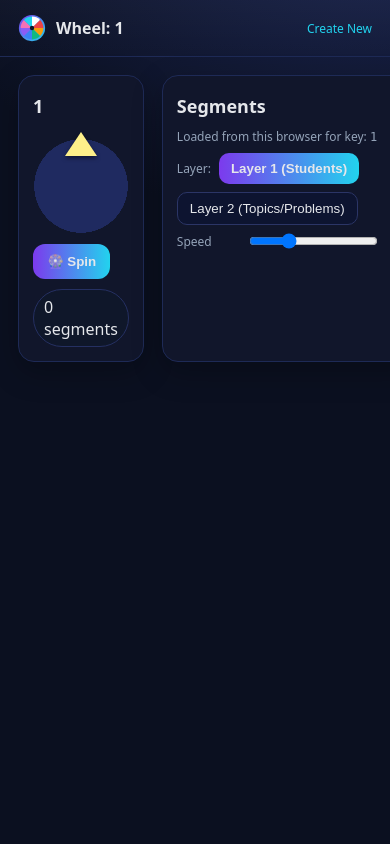
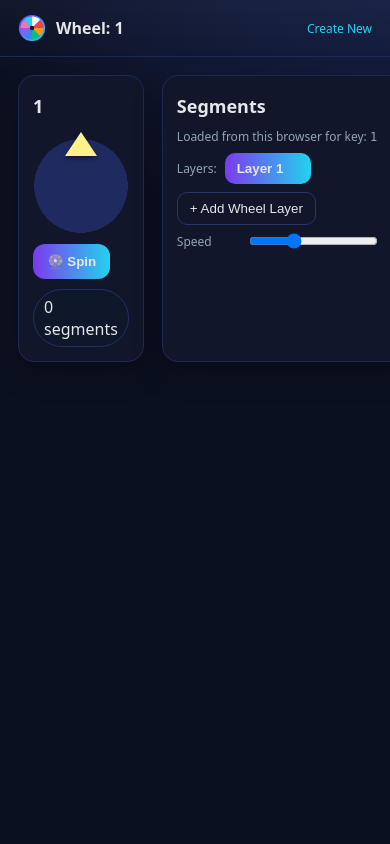
Before and after one commit to kickinslowly/spinner, a Flask app: page /wheel/1 in a window 390 px wide; the page is wider, and only the part inside the window is pictured. Run offline with Flask 3, Linux system fonts and the light colour scheme.

Commit message:
updated layers and wheel responsiveness and speed.

```diff
--- a/static/css/style.css
+++ b/static/css/style.css
@@ -61,5 +61,8 @@ hr{border:0;border-top:1px dashed #2b3566;margin:12px 0}
 }
 /* Tabs for layers */
 .tabs{display:flex; gap:8px; align-items:center; flex-wrap:wrap; margin:8px 0 6px}
-.tab-btn{padding:8px 12px; border-radius:10px; border:1px solid #2b3566; background:#0d1430; color:var(--text); cursor:pointer}
+.tab-btn{padding:8px 12px; border-radius:10px; border:1px solid #2b3566; background:#0d1430; color:var(--text); cursor:pointer; display:inline-flex; align-items:center}
 .tab-btn.active{background:linear-gradient(90deg, var(--accent), var(--accent2)); border:none; font-weight:700}
+/* Pencil icon on hover */
+.layer-tabs .tab-btn .edit{opacity:0; margin-left:6px; font-size:12px}
+.layer-tabs .tab-btn:hover .edit{opacity:0.9}
--- a/static/js/wheel.js
+++ b/static/js/wheel.js
@@ -25,29 +25,46 @@
 
   const tick = new Audio("/static/sounds/tick.wav");
 
-  // Layer tabs
-  const tab1 = document.getElementById("tabLayer1");
-  const tab2 = document.getElementById("tabLayer2");
-  function updateTabUI(){
-    if(tab1&&tab2){
-      tab1.classList.toggle("active", activeLayer===1);
-      tab2.classList.toggle("active", activeLayer===2);
-    }
+  // Layer tabs (dynamic)
+  const layerTabs = document.getElementById("layerTabs");
+  const addLayerBtn = document.getElementById("addLayerBtn");
+
+  function renderTabs(){
+    if(!layerTabs) return;
+    layerTabs.innerHTML = "";
+    layers.forEach((layer, i)=>{
+      const btn = document.createElement("button");
+      btn.className = "tab-btn" + (i===activeLayer?" active":"");
+      btn.innerHTML = `<span class="name">${(layer.name||`Layer ${i+1}`).replace(/</g,'&lt;')}</span><span class="edit" title="Rename">✎</span>`;
+      btn.addEventListener("click", ()=> switchLayer(i));
+      btn.querySelector(".edit")?.addEventListener("click", (e)=>{
+        e.stopPropagation();
+        const newName = prompt("Rename layer:", layer.name || `Layer ${i+1}`);
+        if(newName!==null){
+          layer.name = newName.trim() || layer.name || `Layer ${i+1}`;
+          renderTabs();
+        }
+      });
+      layerTabs.appendChild(btn);
+    });
   }
-  function switchLayer(n){
-    if(n!==1 && n!==2) return;
-    activeLayer = n;
-    segments = layers[activeLayer];
+
+  function switchLayer(i){
+    if(i<0 || i>=layers.length) return;
+    activeLayer = i;
+    segments = layers[activeLayer].segments;
     renderSegmentRows();
     drawWheel();
-    updateTabUI();
+    renderTabs();
   }
 
-  let layers = {1: [], 2: []}; // per-layer segments
-  let activeLayer = 1;
-  let segments = layers[activeLayer]; // alias to current layer
+  let layers = [];
+  let activeLayer = 0;
+  let segments = []; // alias to current layer's segments
   let angle = 0;
   let spinning = false;
+  let rafId = null;
+  let spinToken = 0;
 
   const defaultColors = ["#2bab5e","#f2c054","#5c85c7","#db4d4d","#f59e0b","#10b981","#8b5cf6","#22d3ee","#ef4444","#f472b6"];
 
@@ -74,7 +91,12 @@
     try{ localStorage.setItem("wheel:speed:"+k, String(n)); }catch(e){}
   }
   function updateSpeedLabel(n){
-    if(speedValue){ speedValue.textContent = (Number(n)||1).toFixed(1)+"x"; }
+    if(speedValue){
+      const v = Number(n)||1;
+      // Show more precision for very small speeds so 0.02 doesn't appear as 0.0x
+      const label = v < 1 ? v.toFixed(2) : v.toFixed(1);
+      speedValue.textContent = label + "x";
+    }
   }
   function getSpeed(){
     const n = Number(speedInput?.value);
@@ -211,7 +233,11 @@
   }
 
   function spin(){
-    if(spinning || segments.length===0 || totalWeight()<=0) return;
+    if(segments.length===0 || totalWeight()<=0) return;
+    // cancel any in-flight animation and start fresh immediately
+    spinToken++;
+    const myToken = spinToken;
+    if(rafId){ cancelAnimationFrame(rafId); rafId = null; }
     spinning = true;
     winnerEl.style.display="none";
 
@@ -235,13 +261,16 @@
     const pointerAngle = -Math.PI/2; // top
     const mid = (targetStart + targetEnd)/2;
     let delta = (pointerAngle - mid);
+    // Normalize delta to [0, 2π) so alignment never reduces guaranteed extra rotation
+    const twoPi = Math.PI * 2;
+    delta = ((delta % twoPi) + twoPi) % twoPi;
 
-    // Add a few full spins + easing
-    const extra = Math.PI*2 * (4 + Math.floor(Math.random()*2)); // 4-5 spins
-    const targetAngle = angle + extra + delta;
+    // Ensure at least 2 full spins before entering winning segment on EVERY spin
+    const extraTurns = 2 + Math.random(); // 2–3 extra full turns beyond alignment
+    const targetAngle = angle + extraTurns * twoPi + delta;
 
     const baseDuration = 4000; // ms at 1.0x
-    const speedFactor = Math.max(0.2, Math.min(5, getSpeed()));
+    const speedFactor = Math.max(0.02, Math.min(5, getSpeed()));
     const duration = Math.max(600, baseDuration / speedFactor);
     const t0 = performance.now();
     let lastTickAngle = angle;
@@ -252,7 +281,8 @@
       if(winnerShown) return;
       winnerShown = true;
       const win = segments[idx];
-      winnerEl.textContent = `🎉 ${win.text} (Layer ${activeLayer})`;
+      const lname = (layers[activeLayer]?.name) ? layers[activeLayer].name : `Layer ${activeLayer+1}`;
+      winnerEl.textContent = `🎉 ${win.text} (${lname})`;
       winnerEl.style.display="block";
       confetti.burst(window.innerWidth/2, 120);
     }
@@ -260,6 +290,8 @@
     function easeOutCubic(t){ return 1 - Math.pow(1 - t, 3); }
 
     function frame(t){
+      // If a newer spin started, abandon this frame
+      if(myToken !== spinToken) { return; }
       const p = Math.min(1, (t - t0)/duration);
       const eased = easeOutCubic(p);
       const a = angle + (targetAngle - angle)*eased;
@@ -280,36 +312,65 @@
       }
 
       if(p<1){
-        requestAnimationFrame(frame);
+        rafId = requestAnimationFrame(frame);
       }else{
-        spinning=false;
-        // Ensure winner shown at end (fallback)
-        showWinnerOnce();
+        if(myToken === spinToken){
+          spinning=false;
+          rafId = null;
+          // Ensure winner shown at end (fallback)
+          showWinnerOnce();
+        }
       }
     }
-    requestAnimationFrame(frame);
+    rafId = requestAnimationFrame(frame);
   }
 
   function saveLocal(){
     const key = wheelKeyInput?.value?.trim() || "default-wheel";
-    const payload = { segments: layers[1], layer2: layers[2] };
+    const payload = { layers: layers };
     localStorage.setItem("wheel:"+key, JSON.stringify(payload));
     alert("Saved to browser under key: " + key);
   }
+  function normalizeSegments(arr){
+    return (arr||[]).map(s=>({
+      text: s.text ?? String(s.text ?? ""),
+      weight: (s.weight===0) ? 0 : (Number(s.weight) ? Number(s.weight) : 1),
+      color: s.color || randColor()
+    }));
+  }
+
+  function normalizeLayersData(data){
+    // Returns an array of {name, segments}
+    if(Array.isArray(data)){
+      // legacy: single-layer array
+      return [{ name: "Layer 1", segments: normalizeSegments(data) }];
+    }
+    if(data && Array.isArray(data.layers)){
+      return data.layers.map((l, idx)=>({
+        name: (l && typeof l.name==='string' && l.name.trim()) ? l.name.trim() : `Layer ${idx+1}`,
+        segments: normalizeSegments(l?.segments)
+      }));
+    }
+    if(data && (Array.isArray(data.segments) || Array.isArray(data.layer2))){
+      return [
+        { name: "Layer 1", segments: normalizeSegments(data.segments) },
+        { name: "Layer 2", segments: normalizeSegments(data.layer2) }
+      ].filter(l=> l.segments.length>0 || true);
+    }
+    return [];
+  }
+
   function loadLocal(key){
     const k = key || (wheelKeyInput?.value?.trim() || "default-wheel");
     const raw = localStorage.getItem("wheel:"+k);
     if(!raw){ alert("No wheel in browser for key: "+k); return; }
     try{
       const data = JSON.parse(raw);
-      if(Array.isArray(data)){
-        layers[1] = data; layers[2] = [];
-      }else{
-        layers[1] = data?.segments || [];
-        layers[2] = data?.layer2 || [];
-      }
-      segments = layers[activeLayer];
-      renderSegmentRows(); drawWheel(); updateTabUI();
+      const newLayers = normalizeLayersData(data);
+      layers = newLayers.length ? newLayers : [{ name: "Layer 1", segments: [] }];
+      activeLayer = Math.min(activeLayer, layers.length-1);
+      segments = layers[activeLayer].segments;
+      renderSegmentRows(); drawWheel(); renderTabs();
     }catch(e){ alert("Failed to parse saved wheel."); }
   }
 
@@ -360,16 +421,19 @@
 
   // Defaults
   function addDefaults(){
-    ["Pizza","Burgers","Tacos","Sushi","Salad","Pasta"].forEach((t,i)=> addSegment(t,1+Math.random()*1.5));
+    ["Pizza","Burgers","Tacos","Sushi","Salad","Pasta"].forEach((t)=> addSegment(t,1));
   }
 
   // Event bindings
   spinBtn?.addEventListener("click", spin);
   addSegBtn?.addEventListener("click", ()=> addSegment());
   addDefaultBtn?.addEventListener("click", addDefaults);
-  clearBtn?.addEventListener("click", ()=>{ layers[activeLayer]=[]; segments = layers[activeLayer]; renderSegmentRows(); drawWheel(); });
-  tab1?.addEventListener("click", ()=> switchLayer(1));
-  tab2?.addEventListener("click", ()=> switchLayer(2));
+  clearBtn?.addEventListener("click", ()=>{ layers[activeLayer].segments = []; segments = layers[activeLayer].segments; renderSegmentRows(); drawWheel(); });
+  addLayerBtn?.addEventListener("click", ()=>{
+    const n = layers.length + 1;
+    layers.push({ name: `Layer ${n}`, segments: [] });
+    switchLayer(layers.length - 1);
+  });
   shuffleColorsBtn?.addEventListener("click", shuffleColors);
   saveLocalBtn?.addEventListener("click", saveLocal);
   loadLocalBtn?.addEventListener("click", ()=>{
@@ -393,6 +457,12 @@
       const v = loadSavedSpeed();
       if(speedInput){ speedInput.value = v; updateSpeedLabel(v); }
     }
+
+    // Initialize with a default single layer
+    layers = [{ name: "Layer 1", segments: [] }];
+    activeLayer = 0;
+    segments = layers[0].segments;
+
     if(window.INIT_WHEEL_KEY){
       wheelKeyInput && (wheelKeyInput.value = window.INIT_WHEEL_KEY);
       initSpeedUI();
@@ -401,23 +471,19 @@
       if(raw){
         try{
           const data = JSON.parse(raw);
-          if(Array.isArray(data)){
-            layers[1] = data; layers[2] = [];
-          }else{
-            layers[1] = data?.segments || [];
-            layers[2] = data?.layer2 || [];
-          }
-        }catch(e){ layers[1]=[]; layers[2]=[]; }
+          const newLayers = normalizeLayersData(data);
+          if(newLayers.length){ layers = newLayers; activeLayer = 0; segments = layers[0].segments; }
+        }catch(e){ /* ignore parse errors */ }
       }
     }else{
       initSpeedUI();
       // starter segments for Layer 1 only
       addDefaults();
-      renderSegmentRows(); drawWheel(); updateTabUI();
-      return;
     }
-    segments = layers[activeLayer];
-    renderSegmentRows(); drawWheel(); updateTabUI();
+
+    // Finalize initial render
+    segments = layers[activeLayer].segments;
+    renderSegmentRows(); drawWheel(); renderTabs();
   }
   boot();
 
--- a/templates/wheel.html
+++ b/templates/wheel.html
@@ -34,13 +34,13 @@
         <h2>Segments</h2>
         <div class="small">Loaded from this browser for key: <code>{{ wheel_key }}</code></div>
         <div class="tabs">
-          <span class="small">Layer:</span>
-          <button id="tabLayer1" class="tab-btn active">Layer 1 (Students)</button>
-          <button id="tabLayer2" class="tab-btn">Layer 2 (Topics/Problems)</button>
+          <span class="small">Layers:</span>
+          <div id="layerTabs" class="layer-tabs"></div>
+          <button id="addLayerBtn" class="tab-btn ghost">+ Add Wheel Layer</button>
         </div>
         <div class="row">
           <label for="speedInput" class="small" style="min-width:60px">Speed</label>
-          <input id="speedInput" type="range" min="0.2" max="3" step="0.1" value="1">
+          <input id="speedInput" type="range" min="0.02" max="3" step="0.01" value="1">
           <span class="small" id="speedValue">1.0x</span>
         </div>
         <div id="segments"></div>
```
Also changed, not shown: templates/index.html (+4 -4 lines).
